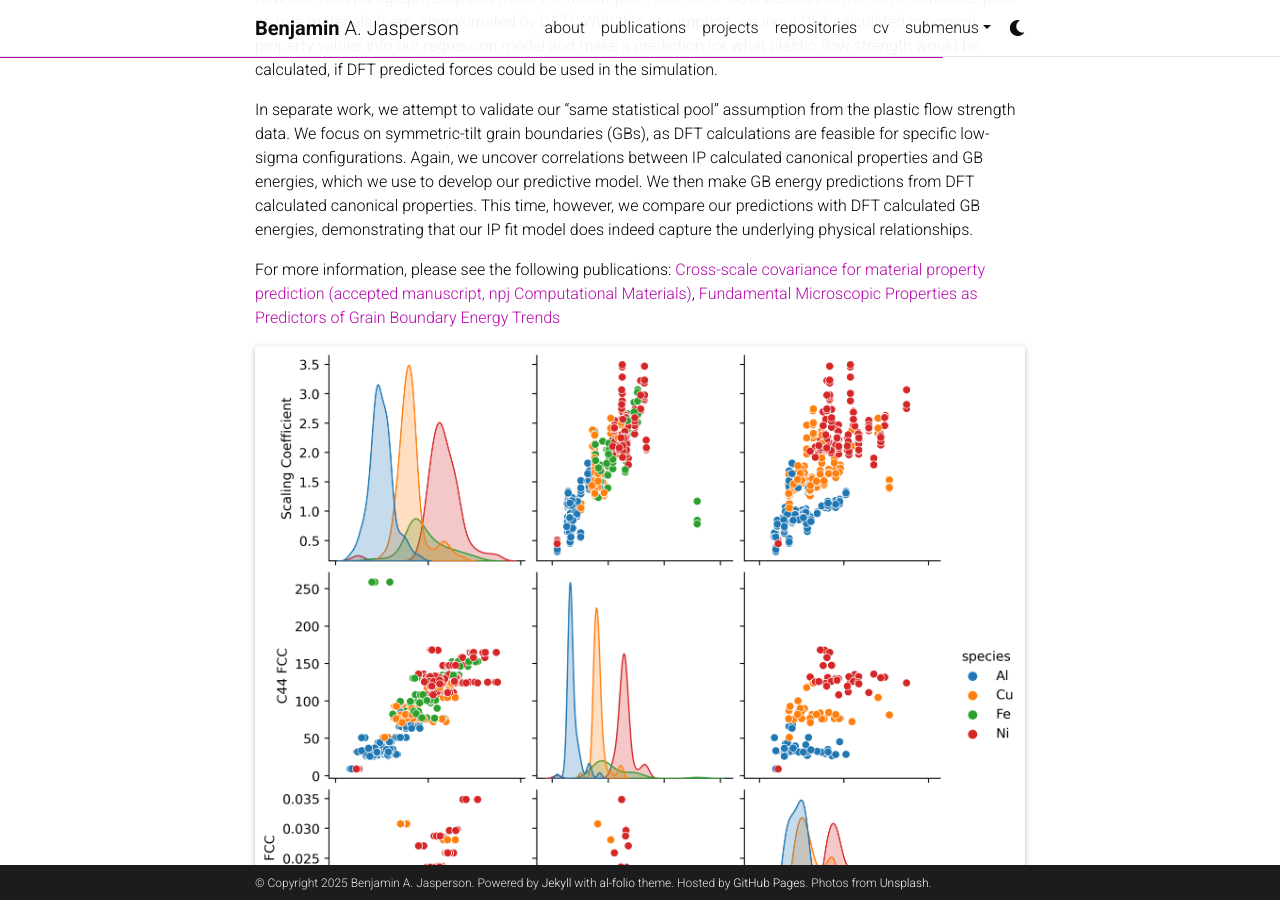
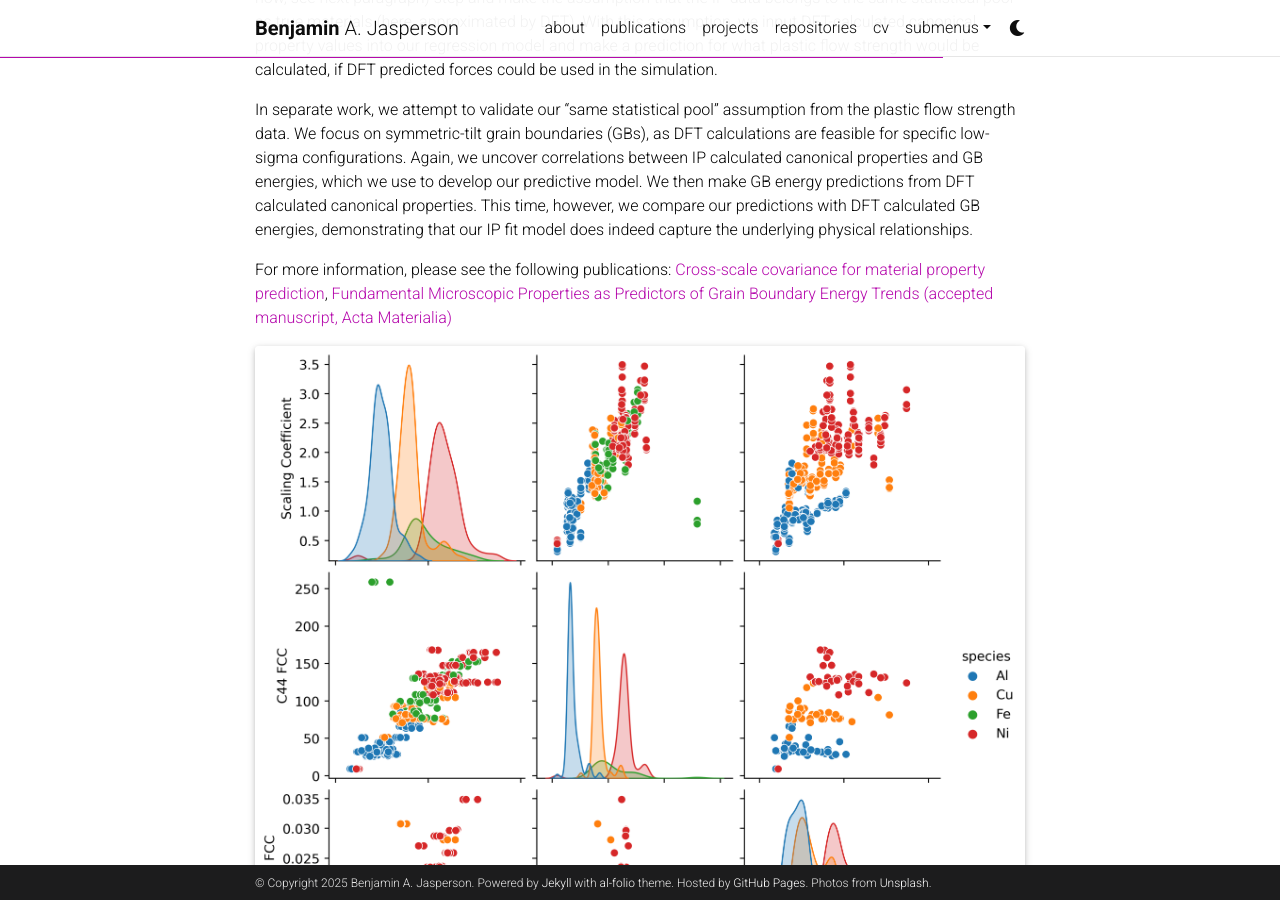
Before and after one commit to bjasperson/bjasperson.github.io, a Jekyll site: the page built from _projects/gb.md, in a window 1280 px wide and 900 px high, scrolled down 804 px. Built offline with Jekyll 4.4.1, drawn with Linux system fonts in a browser that asks for light colours; full-size pictures stand in for the smaller copies a plugin makes; comment, search, counter and statistics services are not loaded; a style sheet for code colours, icons or effects is not loaded.

Commit message:
add GB acta

```diff
--- a/_projects/gb.md
+++ b/_projects/gb.md
@@ -34,7 +34,7 @@
 We then make GB energy predictions from DFT calculated canonical properties.
 This time, however, we compare our predictions with DFT calculated GB energies, demonstrating that our IP fit model does indeed capture the underlying physical relationships.
 
-For more information, please see the following publications: [Cross-scale covariance for material property prediction (accepted manuscript, npj Computational Materials)](https://arxiv.org/abs/2406.05146), [Fundamental Microscopic Properties as Predictors of Grain Boundary Energy Trends](https://arxiv.org/abs/2411.16770)
+For more information, please see the following publications: [Cross-scale covariance for material property prediction](https://doi.org/10.1038/s41524-024-01453-w), [Fundamental Microscopic Properties as Predictors of Grain Boundary Energy Trends (accepted manuscript, Acta Materialia)](https://arxiv.org/abs/2411.16770)
 
 <div class="row">
     <div class="col-sm mt-3 mt-md-0">
```
Also changed, not shown: _news/250106_gb_accepted.md (added, +8 -0 lines), 1 other file.
